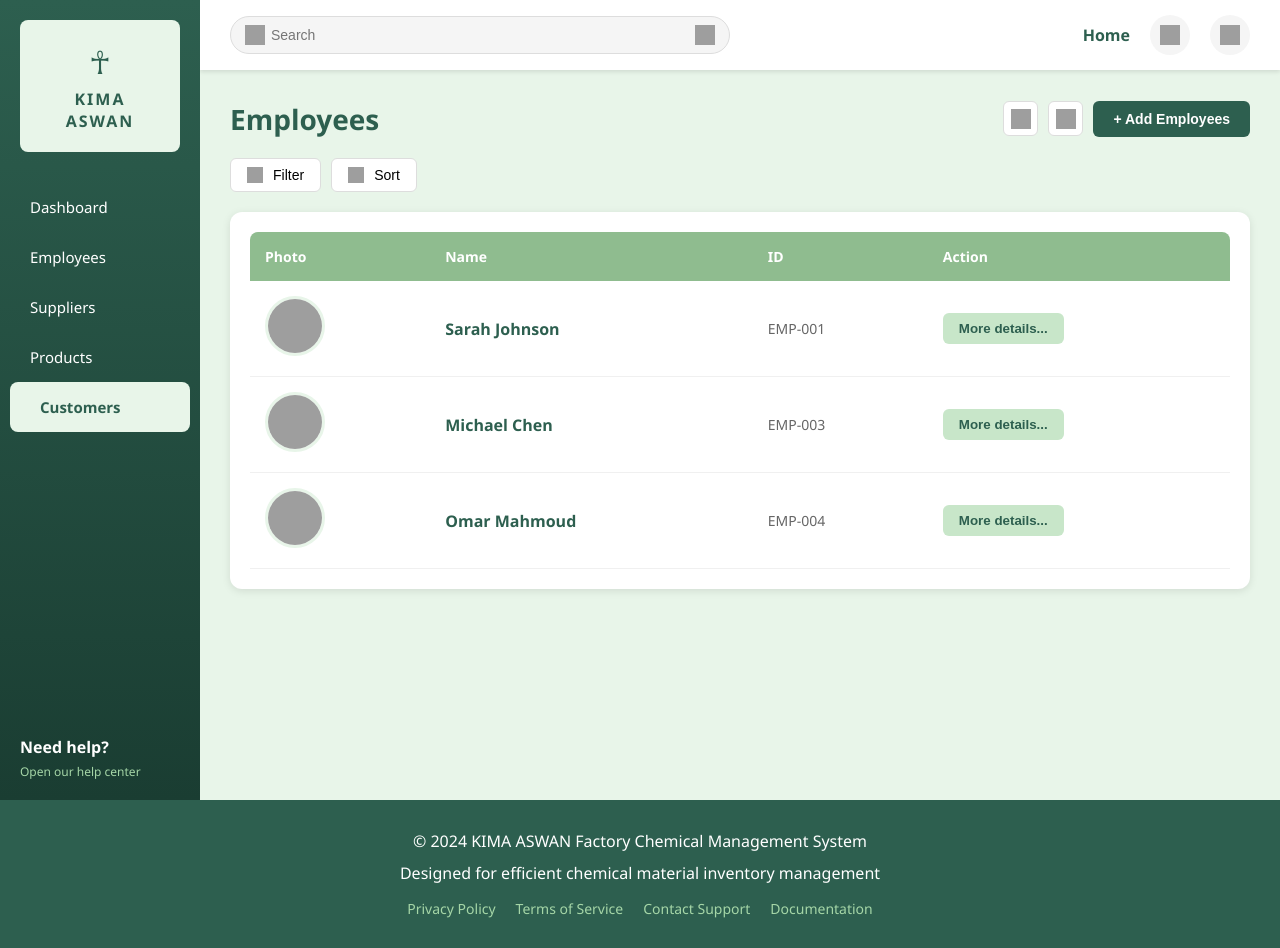
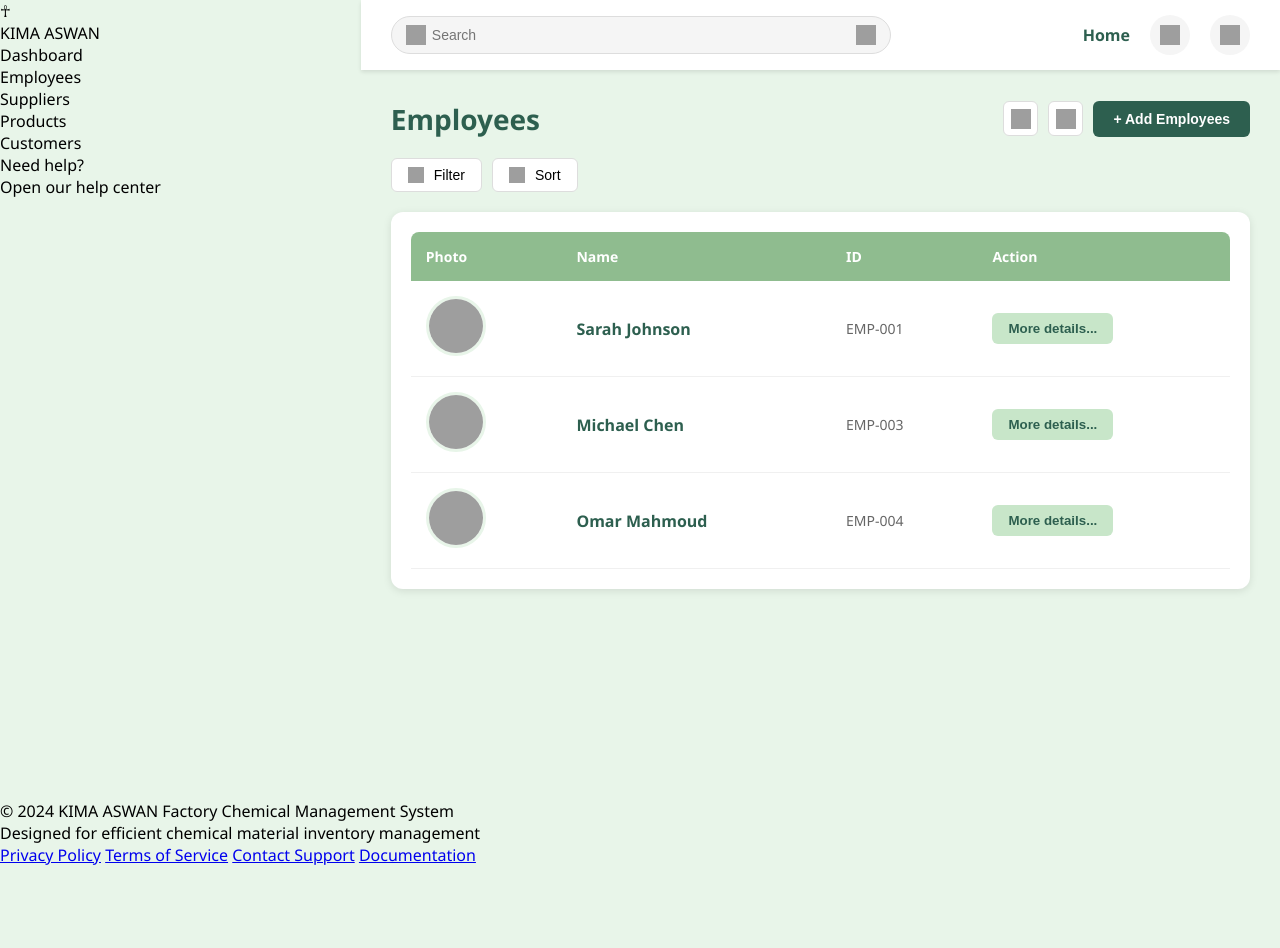
Before and after one commit to bishoyelmalah/KIMA_DB_Project, a Python web app: template templates/Employee_Page.html in a window 1280 px wide. After the commit the page ends 865 px from the top, so only its background shows below. Run offline with Jinja, Linux system fonts and the light colour scheme; the template is opened without the code that fills it, so the values that code supplies are empty; grey boxes are pictures that could not be loaded.

Commit message:
Remove sidebar and footer styles from Customer and Employee page CSS files

```diff
--- a/static/CSS/Employee_Page.css
+++ b/static/CSS/Employee_Page.css
@@ -13,80 +13,6 @@ body {
 
 .container {
     display: flex;
-}
-
-/* Sidebar Styles */
-.sidebar {
-    width: 200px;
-    background: linear-gradient(180deg, #2d5f4f 0%, #1a3d32 100%);
-    color: white;
-    padding: 20px 0;
-    position: fixed;
-    height: 100vh;
-    left: 0;
-    top: 0;
-    z-index: 100;
-}
-
-.logo {
-    background: #e8f5e9;
-    color: #2d5f4f;
-    padding: 20px;
-    margin: 0 20px 30px 20px;
-    text-align: center;
-    border-radius: 8px;
-}
-
-.logo-icon {
-    font-size: 32px;
-    margin-bottom: 5px;
-}
-
-.logo-text {
-    font-size: 16px;
-    font-weight: 600;
-    letter-spacing: 2px;
-}
-
-.nav-menu {
-    list-style: none;
-}
-
-.nav-item {
-    padding: 15px 30px;
-    cursor: pointer;
-    transition: all 0.3s;
-    font-size: 15px;
-}
-
-.nav-item:hover {
-    background: rgba(255, 255, 255, 0.1);
-}
-
-.nav-item.active {
-    background: #e8f5e9;
-    color: #2d5f4f;
-    font-weight: 600;
-    border-radius: 8px;
-    margin: 0 10px;
-}
-
-.help-section {
-    position: absolute;
-    bottom: 20px;
-    left: 20px;
-    right: 20px;
-}
-
-.help-title {
-    font-weight: 600;
-    margin-bottom: 5px;
-}
-
-.help-link {
-    font-size: 12px;
-    color: #a5d6a7;
-    cursor: pointer;
 }
 
 /* Main Content */
@@ -509,41 +435,6 @@ body {
     border-radius: 0 0 12px 12px;
 }
 
-/* Footer */
-.footer {
-    background: #2d5f4f;
-    color: white;
-    padding: 30px;
-    text-align: center;
-    margin-top: auto;
-}
-
-.footer-content {
-    max-width: 1200px;
-    margin: 0 auto;
-}
-
-.footer-text {
-    margin-bottom: 10px;
-}
-
-.footer-links {
-    display: flex;
-    justify-content: center;
-    gap: 20px;
-    margin-top: 15px;
-}
-
-.footer-link {
-    color: #a5d6a7;
-    text-decoration: none;
-    font-size: 14px;
-}
-
-.footer-link:hover {
-    color: white;
-}
-
 /* Responsive Design */
 @media (max-width: 768px) {
     .sidebar {
```
Also changed, not shown: static/CSS/Customer_Page.css (+0 -112 lines).
